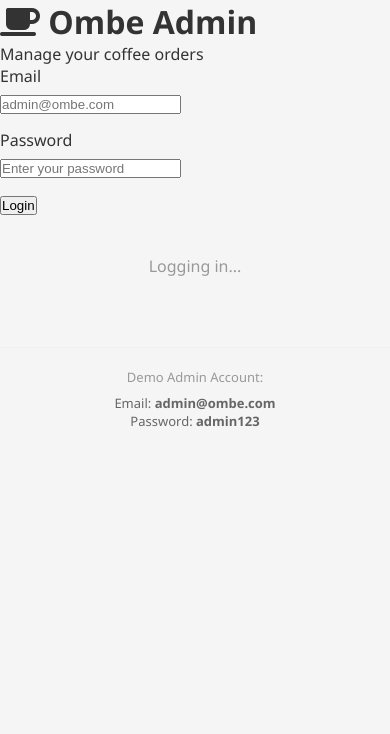
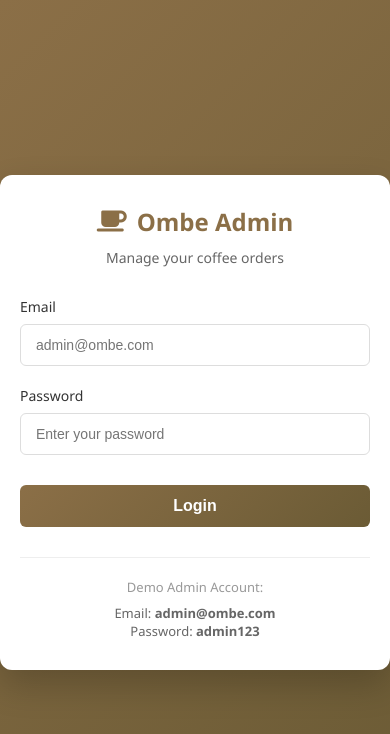
Before and after one commit to rstsfyn/adminview-ombe, a plain HTML site: page login.html in a window 390 px wide. Drawn offline with Linux system fonts and the light colour scheme.

Commit message:
Fix Error Deployment Admin Login View

```diff
--- a/css/style.css
+++ b/css/style.css
@@ -805,7 +805,3 @@ body {
     align-items: center;
     margin-bottom: 20px;
 }
-
-#productModal .modal-content {
-    max-width: 600px;
-}
--- a/login.html
+++ b/login.html
@@ -1,11 +1,154 @@
 <!DOCTYPE html>
 <html lang="en">
+
 <head>
     <meta charset="UTF-8">
     <meta name="viewport" content="width=device-width, initial-scale=1.0">
     <title>Admin Login - Ombe Coffee</title>
-    <link rel="stylesheet" href="css/style.css">
 </head>
+
+<style>
+    * {
+        margin: 0;
+        padding: 0;
+        box-sizing: border-box;
+    }
+
+    body {
+        font-family: 'Segoe UI', Tahoma, Geneva, Verdana, sans-serif;
+        background: linear-gradient(135deg, #8B6F47 0%, #6B5B35 100%);
+        min-height: 100vh;
+        display: flex;
+        align-items: center;
+        justify-content: center;
+        color: #333;
+    }
+
+    .login-container {
+        background: white;
+        border-radius: 12px;
+        box-shadow: 0 15px 35px rgba(0, 0, 0, 0.2);
+        width: 100%;
+        max-width: 400px;
+        padding: 40px;
+    }
+
+    .login-header {
+        text-align: center;
+        margin-bottom: 30px;
+    }
+
+    .login-header h1 {
+        font-size: 28px;
+        color: #8B6F47;
+        margin-bottom: 10px;
+        display: flex;
+        align-items: center;
+        justify-content: center;
+        gap: 10px;
+    }
+
+    .login-header p {
+        color: #666;
+        font-size: 14px;
+    }
+
+    .form-group {
+        margin-bottom: 20px;
+    }
+
+    label {
+        display: block;
+        margin-bottom: 8px;
+        color: #333;
+        font-weight: 500;
+        font-size: 14px;
+    }
+
+    input {
+        width: 100%;
+        padding: 12px 15px;
+        border: 1px solid #ddd;
+        border-radius: 6px;
+        font-size: 14px;
+        transition: all 0.3s ease;
+    }
+
+    input:focus {
+        outline: none;
+        border-color: #8B6F47;
+        box-shadow: 0 0 0 3px rgba(139, 111, 71, 0.1);
+    }
+
+    .login-btn {
+        width: 100%;
+        padding: 12px;
+        background: linear-gradient(135deg, #8B6F47 0%, #6B5B35 100%);
+        color: white;
+        border: none;
+        border-radius: 6px;
+        font-size: 16px;
+        font-weight: 600;
+        cursor: pointer;
+        transition: all 0.3s ease;
+        margin-top: 10px;
+    }
+
+    .login-btn:hover {
+        transform: translateY(-2px);
+        box-shadow: 0 8px 20px rgba(139, 111, 71, 0.3);
+    }
+
+    .login-btn:active {
+        transform: translateY(0);
+    }
+
+    .error-message {
+        color: #f44336;
+        background-color: #ffebee;
+        padding: 12px;
+        border-radius: 6px;
+        margin-bottom: 20px;
+        display: none;
+        font-size: 14px;
+    }
+
+    .error-message.show {
+        display: block;
+    }
+
+    .success-message {
+        color: #4CAF50;
+        background-color: #e8f5e9;
+        padding: 12px;
+        border-radius: 6px;
+        margin-bottom: 20px;
+        display: none;
+        font-size: 14px;
+    }
+
+    .success-message.show {
+        display: block;
+    }
+
+    .loading {
+        display: none;
+        text-align: center;
+        color: #666;
+        margin-top: 10px;
+    }
+
+    @media (max-width: 480px) {
+        .login-container {
+            padding: 30px 20px;
+        }
+
+        .login-header h1 {
+            font-size: 24px;
+        }
+    }
+</style>
+
 <body>
     <div class="login-container">
         <div class="login-header">
@@ -19,24 +162,12 @@
         <form id="loginForm">
             <div class="form-group">
                 <label for="email">Email</label>
-                <input
-                    type="email"
-                    id="email"
-                    name="email"
-                    placeholder="admin@ombe.com"
-                    required
-                >
+                <input type="email" id="email" name="email" placeholder="admin@ombe.com" required>
             </div>
 
             <div class="form-group">
                 <label for="password">Password</label>
-                <input
-                    type="password"
-                    id="password"
-                    name="password"
-                    placeholder="Enter your password"
-                    required
-                >
+                <input type="password" id="password" name="password" placeholder="Enter your password" required>
             </div>
 
             <button type="submit" class="login-btn" id="submitBtn">Login</button>
@@ -45,7 +176,8 @@
             </div>
         </form>
 
-        <div style="margin-top: 30px; padding-top: 20px; border-top: 1px solid #eee; text-align: center; color: #999; font-size: 13px;">
+        <div
+            style="margin-top: 30px; padding-top: 20px; border-top: 1px solid #eee; text-align: center; color: #999; font-size: 13px;">
             <p>Demo Admin Account:</p>
             <p style="margin-top: 8px; color: #666;">
                 Email: <strong>admin@ombe.com</strong><br>
@@ -59,7 +191,7 @@
     <script>
         const API_BASE = 'https://server-ombe.codingankuu.com/api';
 
-        document.getElementById('loginForm').addEventListener('submit', async function(e) {
+        document.getElementById('loginForm').addEventListener('submit', async function (e) {
             e.preventDefault();
 
             const email = document.getElementById('email').value;
@@ -122,7 +254,7 @@
         });
 
         // Check if already logged in
-        window.addEventListener('load', function() {
+        window.addEventListener('load', function () {
             const token = localStorage.getItem('adminToken');
             if (token) {
                 window.location.href = 'index.html';
@@ -130,4 +262,5 @@
         });
     </script>
 </body>
+
 </html>
```
